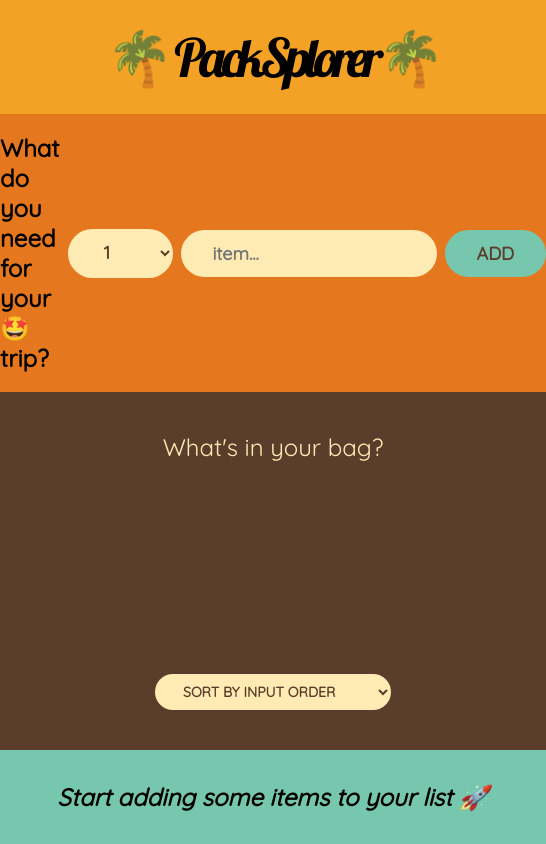
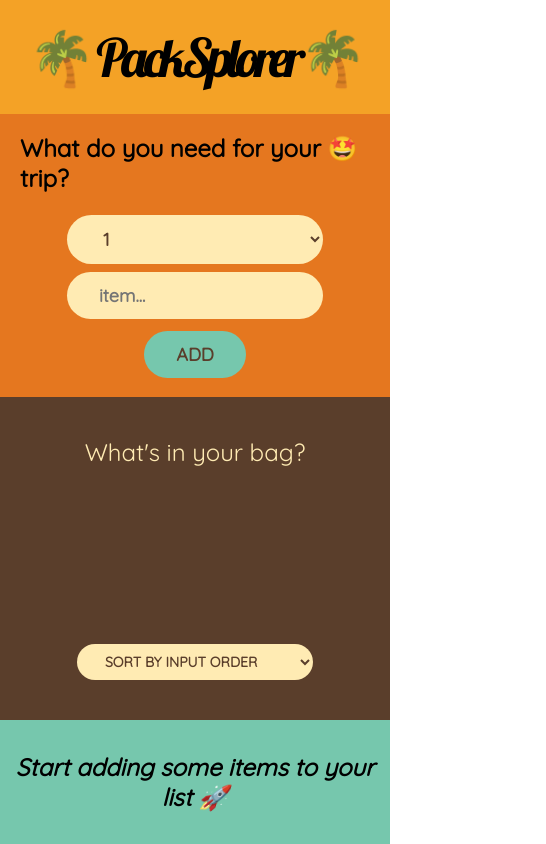
Before and after one commit to cpcastells/packsplorer-react, a React (Vite) app: page / in a window 390 px wide. Shown: the whole page, 546 px wide, since content can reach past the window. Built offline with nearby package versions, Linux system fonts and the light colour scheme; a web font is replaced by a local one.

Commit message:
Add media queries to Form

```diff
--- a/src/components/Form/Form.tsx
+++ b/src/components/Form/Form.tsx
@@ -35,7 +35,8 @@ const Form = ({ onAddItem }: FormProps): React.ReactElement => {
 
   return (
     <FormStyled onSubmit={handleOnSubmit}>
-      <h2>What do you need for your 🤩 trip?</h2>
+      <h2 className="form-title">What do you need for your 🤩 trip?</h2>
+      <div className="form-data">
         <select id="quantity" value={item.quantity} onChange={handleOnChange}>
           {Array.from({ length: 20 }, (_, i) => i + 1).map((num) => (
             <option value={num} key={num}>
@@ -50,7 +51,8 @@ const Form = ({ onAddItem }: FormProps): React.ReactElement => {
           placeholder="item..."
           onChange={handleOnChange}
         />
-      <button className="add-item">add</button>
+      </div>
+      <button className="form-add">add</button>
     </FormStyled>
   );
 };
--- a/src/components/Form/FormStyled.ts
+++ b/src/components/Form/FormStyled.ts
@@ -2,7 +2,7 @@ import styled from "styled-components";
 
 const FormStyled = styled.form`
   background-color: #e5771f;
-  padding: 1.9rem 0;
+  padding: 1.9rem 2rem;
   display: flex;
   align-items: center;
   justify-content: center;
@@ -21,7 +21,7 @@ const FormStyled = styled.form`
     font-size: 1.8rem;
   }
 
-  .add-item {
+  .form-add {
     text-transform: uppercase;
     background-color: #76c7ad;
     transition: 400ms ease;
@@ -30,6 +30,26 @@ const FormStyled = styled.form`
       background-color: #2edba1;
     }
   }
+
+  .form-data {
+    display: flex;
+    gap: 0.8rem;
+  }
+
+  @media (max-width: 930px) {
+    flex-direction: column;
+    gap: 1.2rem;
+
+    .form-title {
+      padding-bottom: 10px;
+    }
+  }
+
+  @media (max-width: 505px) {
+    .form-data {
+      flex-direction: column;
+    }
+  }
 `;
 
 export default FormStyled;
```
Lines whose indentation alone changed are shown as unchanged.
